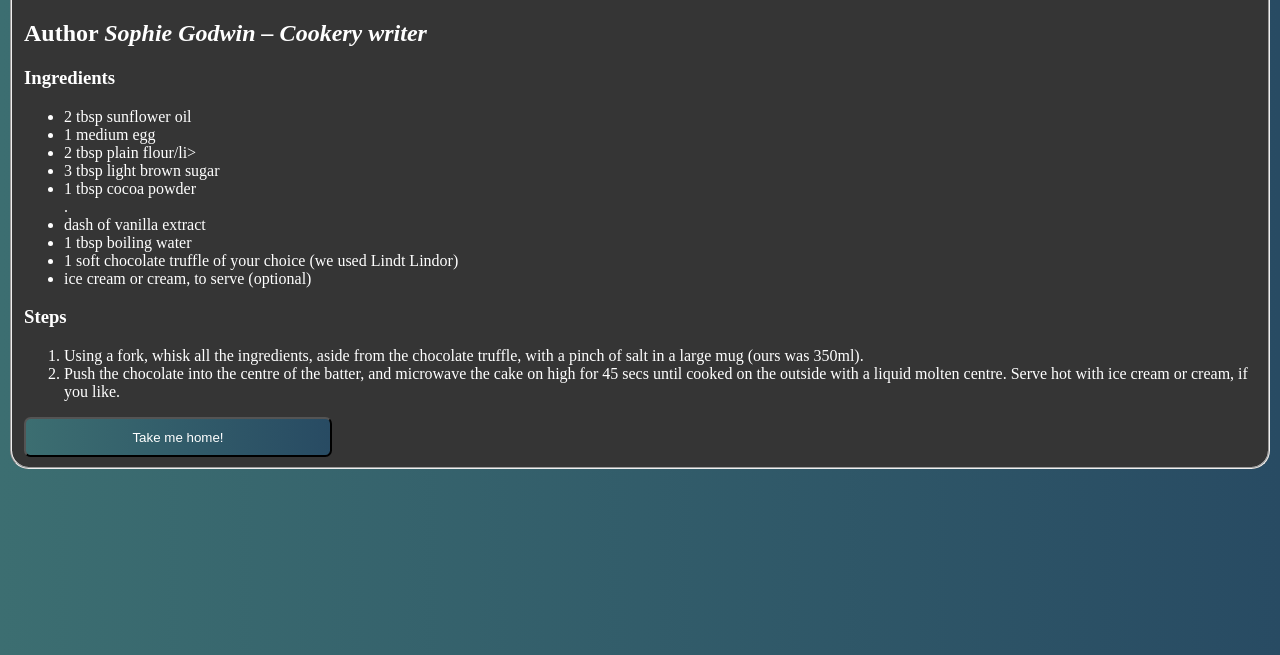
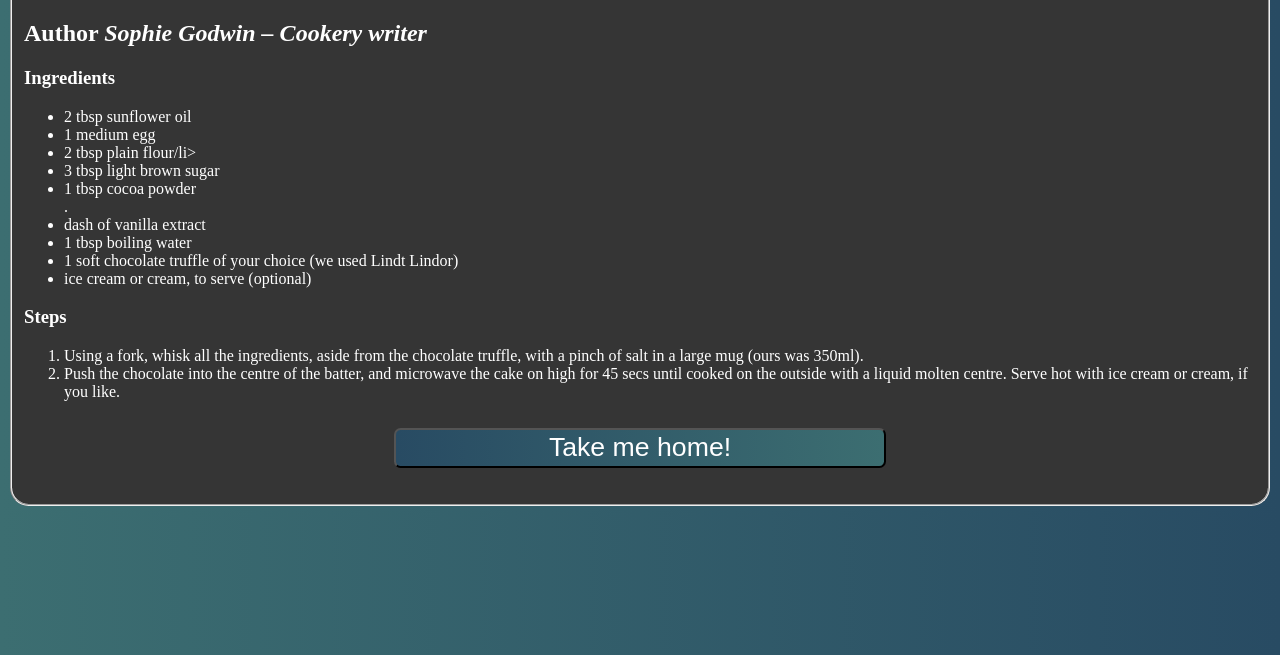
Before and after one commit to Pierre-Lombard/odin-recipes, a plain HTML site: page mug.html in a window 1280 px wide. Shown: the part 145-800 px from the top of the page. Drawn offline with Linux system fonts and the light colour scheme.

Commit message:
style sheet update

```diff
--- a/style.css
+++ b/style.css
@@ -33,28 +33,22 @@ table td p{
     font-family: 'Times New Roman', Times, serif;
 }
 
-.btn{
+.btn, .btnHome{
     border-radius: 5pt;
     background-image: linear-gradient(
         to right,
-       #3c6e71,
-       #284b63);
-    width: 25%;
+        #284b63,
+        #3c6e71);
+     width: 40%;
      height: 30pt;
      color: #ffffff;
      transition: all 0.3s ease-in-out;
+     font-size: 20pt;
 }
 
 .btnHome{
-    border-radius: 5pt;
-    background-image: linear-gradient(
-        to right,
-        #3c6e71,
-        #284b63);
-     width: 25%;
-     height: 30pt;
-     color: #ffffff;
-     transition: all 0.3s ease-in-out;
+     display: block;
+     margin: 1.0em auto;
      text-align: center;
  }
 .btn:hover{
```
Lines whose indentation alone changed are shown as unchanged.
